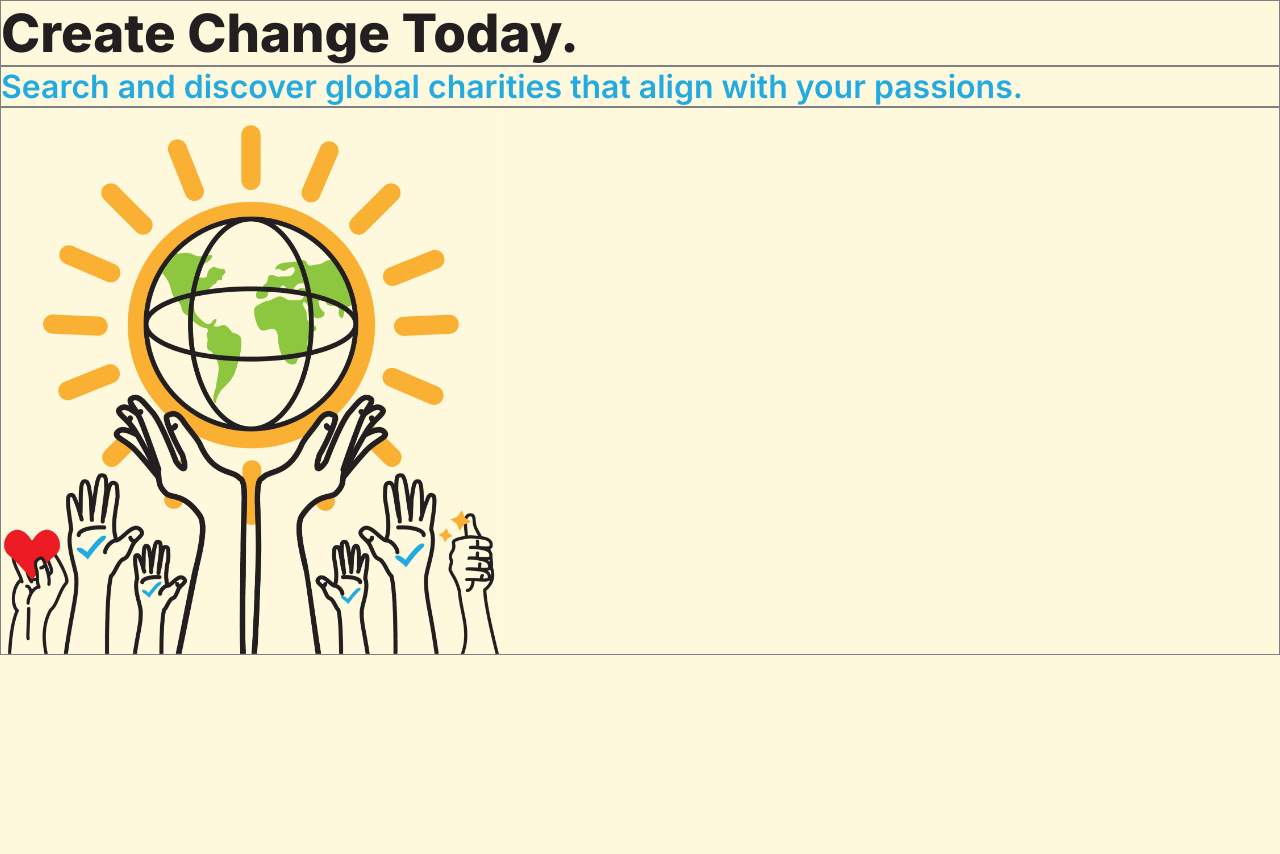
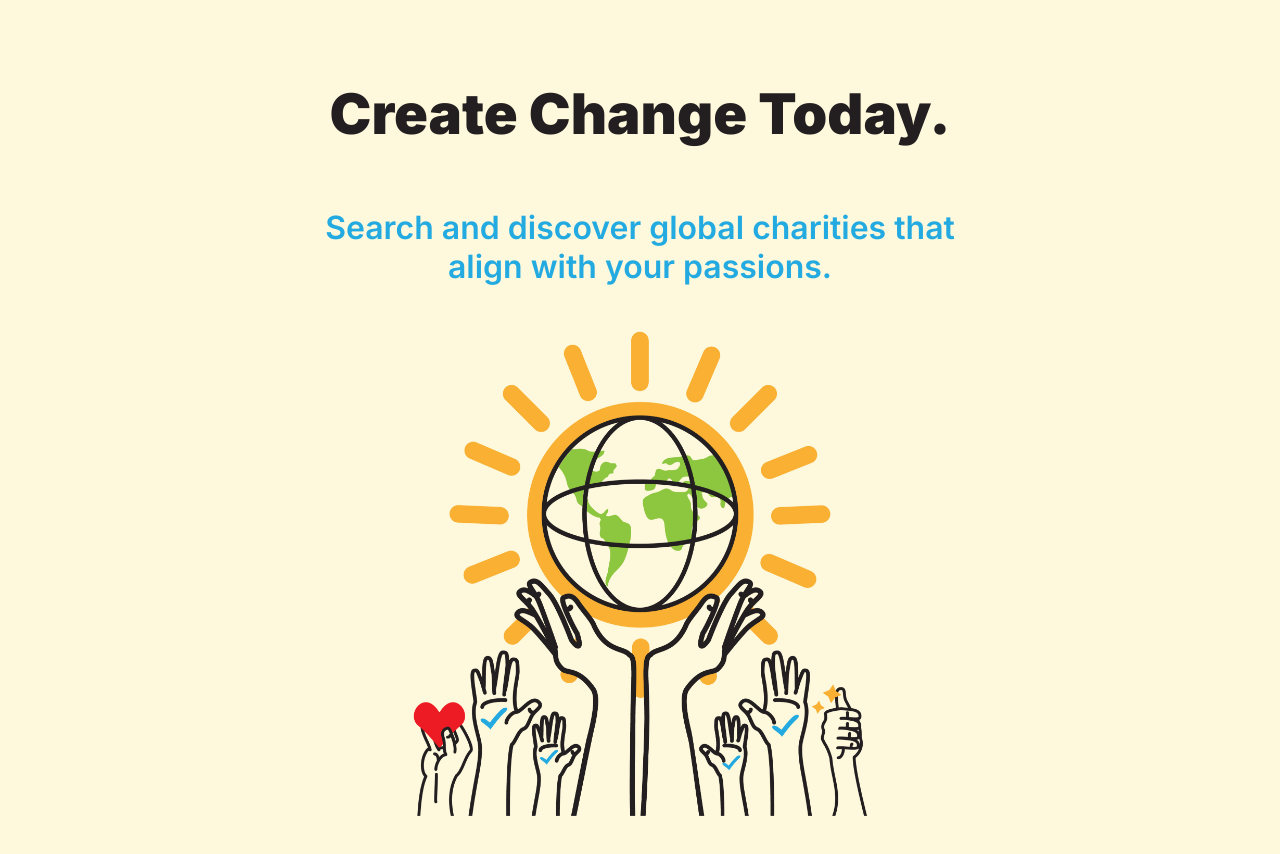
Before and after one commit to e-lizL/charity-finder-app, a Next.js app: page / in a window 1280 px wide. Shown: the top 854 px of the page. Before the commit the page ends 800 px from the top, so only its background shows below. Built offline with nearby package versions, Linux system fonts and the light colour scheme.

Commit message:
feat: splash component basic styles for small web

```diff
--- a/src/app/components/splash-banner.module.css
+++ b/src/app/components/splash-banner.module.css
@@ -1,20 +1,32 @@
-.wrapper > * {
-  border: 1px solid gray;
-}
 
-.wrapper {
+.container {
+  width: 95%;
+  max-width: 700px;
+  margin: 0 auto;
 }
 
 .heading {
-  font-weight: 800;
-  font-size: 3.3em;
+  font-weight: 900;
+  font-size: 3.5em;
+  margin-top: 80px;
+  text-align: center;
 }
 
 .blurb {
+  margin-top: 60px;
   color: var(--sky-blue);
   font-size: 2em;
   font-weight: 600;
+  text-align: center;
+}
+
+.imageContainer {
+  height: 500px;
+  margin-top: 30px;
 }
 
 .imageWrapper {
+  width: 100%;
+  height: 100%;
+  position: relative;
 }
--- a/src/app/components/splash-banner.tsx
+++ b/src/app/components/splash-banner.tsx
@@ -4,16 +4,18 @@ import Image from 'next/image';
 
 export default function SplashBanner() {
   return (
-    <div className={styles.wrapper}>
+    <div className={styles.container}>
       <h1 className={styles.heading}>Create Change Today.</h1>
       <h2 className={styles.blurb}>Search and discover global charities that align with your passions.</h2>
-      <div className={styles.imageWrapper}>
-        <Image
-          src="/hands-global.jpg"
-          width={500}
-          height={600}
-          alt="helping hands holding the world"
-        />
+      <div className={styles.imageContainer }>
+        <div className={styles.imageWrapper}>
+          <Image
+            src="/hands-global.jpg"
+            alt="helping hands holding the world"
+            layout="fill"
+            objectFit="contain"
+          />
+        </div>
       </div>
     </div>
   )
```
